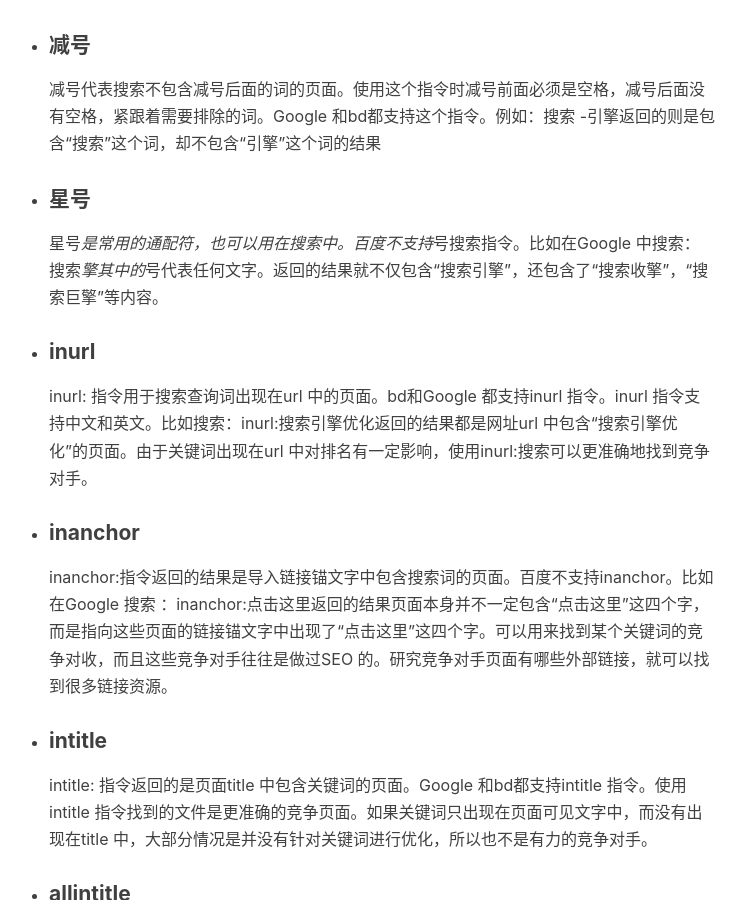
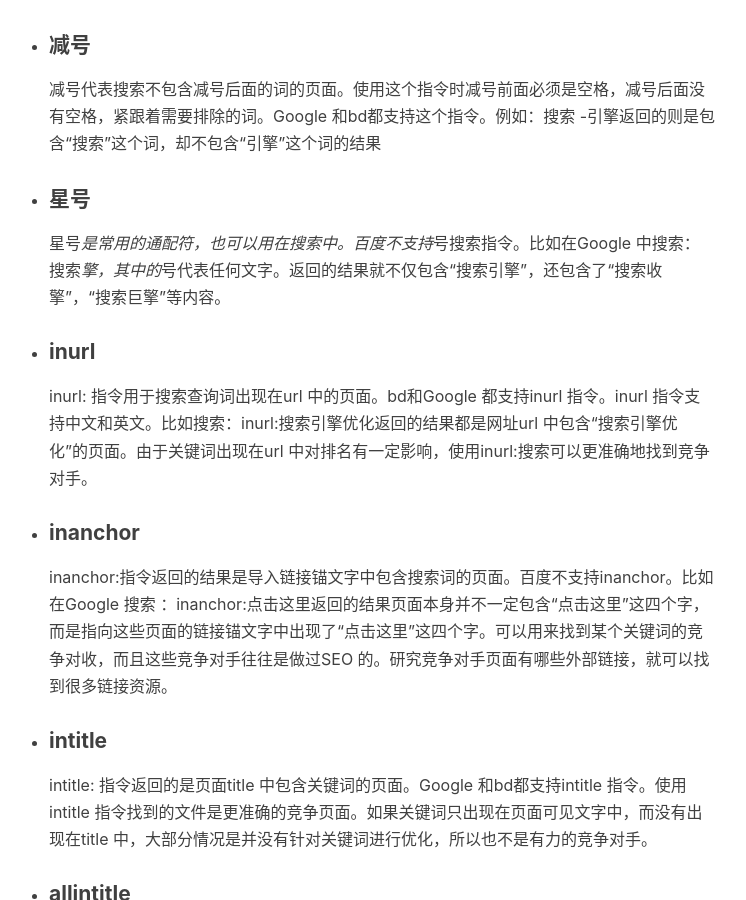
Before and after one commit to josteinzheng/josteinzheng.github.io, a Jekyll site: the page built from _posts/2019-10-12-Skills-in-Search.md, in a window 1280 px wide and 900 px high, scrolled down 739 px. Shown: the whole window, without its empty margins (256-1002 px from the left). Built offline with Jekyll 4.4.1, drawn with Linux system fonts in a browser that asks for light colours; nearby versions of some CDN libraries; comment, search, counter and statistics services are not loaded.

Commit message:
update typo

```diff
--- a/_posts/2019-10-12-Skills-in-Search.md
+++ b/_posts/2019-10-12-Skills-in-Search.md
@@ -16,7 +16,7 @@ tags:
 * #### 减号
   减号代表搜索不包含减号后面的词的页面。使用这个指令时减号前面必须是空格，减号后面没有空格，紧跟着需要排除的词。Google 和bd都支持这个指令。例如：搜索 -引擎返回的则是包含“搜索”这个词，却不包含“引擎”这个词的结果
 * #### 星号
-  星号*是常用的通配符，也可以用在搜索中。百度不支持*号搜索指令。比如在Google 中搜索：搜索*擎其中的*号代表任何文字。返回的结果就不仅包含“搜索引擎”，还包含了“搜索收擎”，“搜索巨擎”等内容。
+  星号*是常用的通配符，也可以用在搜索中。百度不支持*号搜索指令。比如在Google 中搜索：搜索*擎，其中的*号代表任何文字。返回的结果就不仅包含“搜索引擎”，还包含了“搜索收擎”，“搜索巨擎”等内容。
 * #### inurl
   inurl: 指令用于搜索查询词出现在url 中的页面。bd和Google 都支持inurl 指令。inurl 指令支持中文和英文。比如搜索：inurl:搜索引擎优化返回的结果都是网址url 中包含“搜索引擎优化”的页面。由于关键词出现在url 中对排名有一定影响，使用inurl:搜索可以更准确地找到竞争对手。
 * #### inanchor
```
